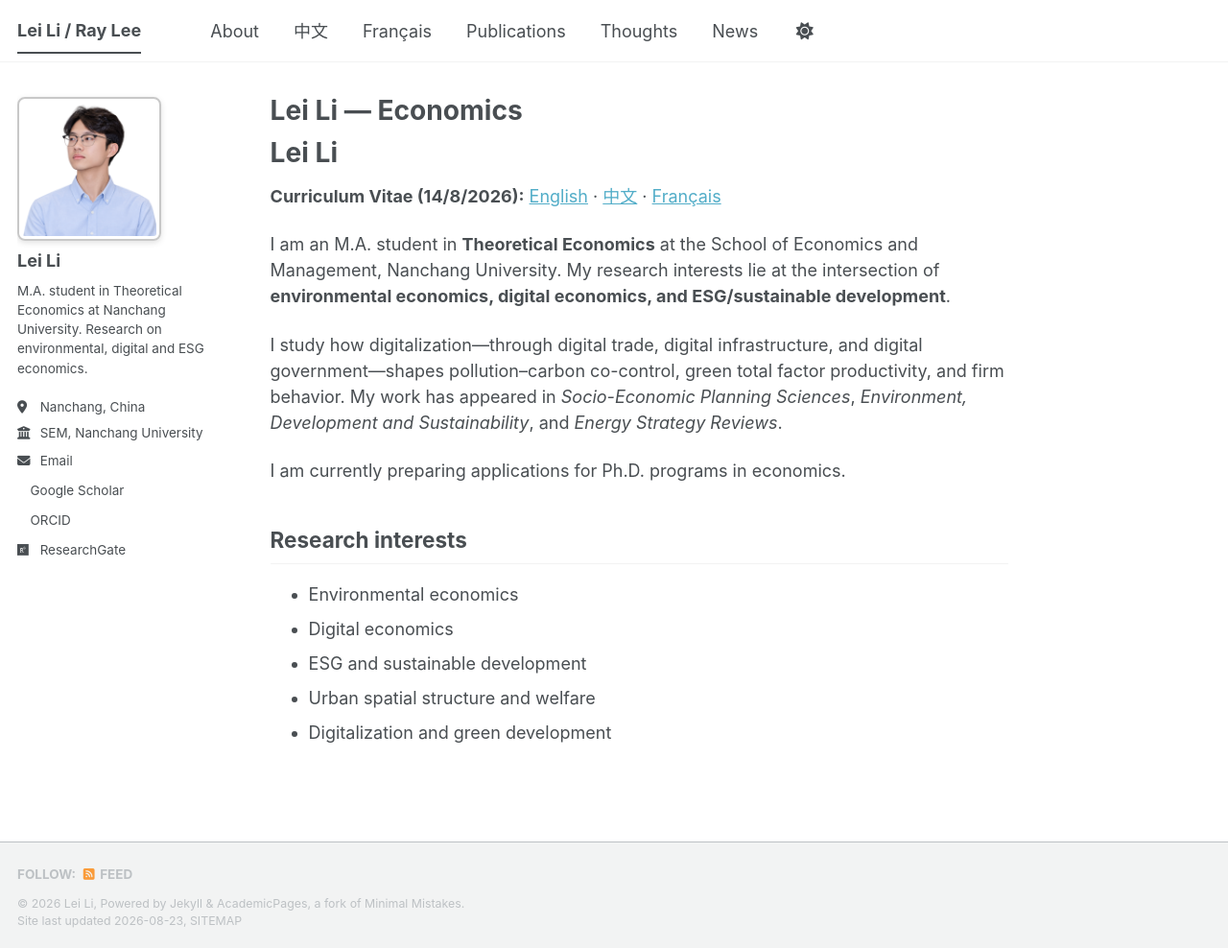
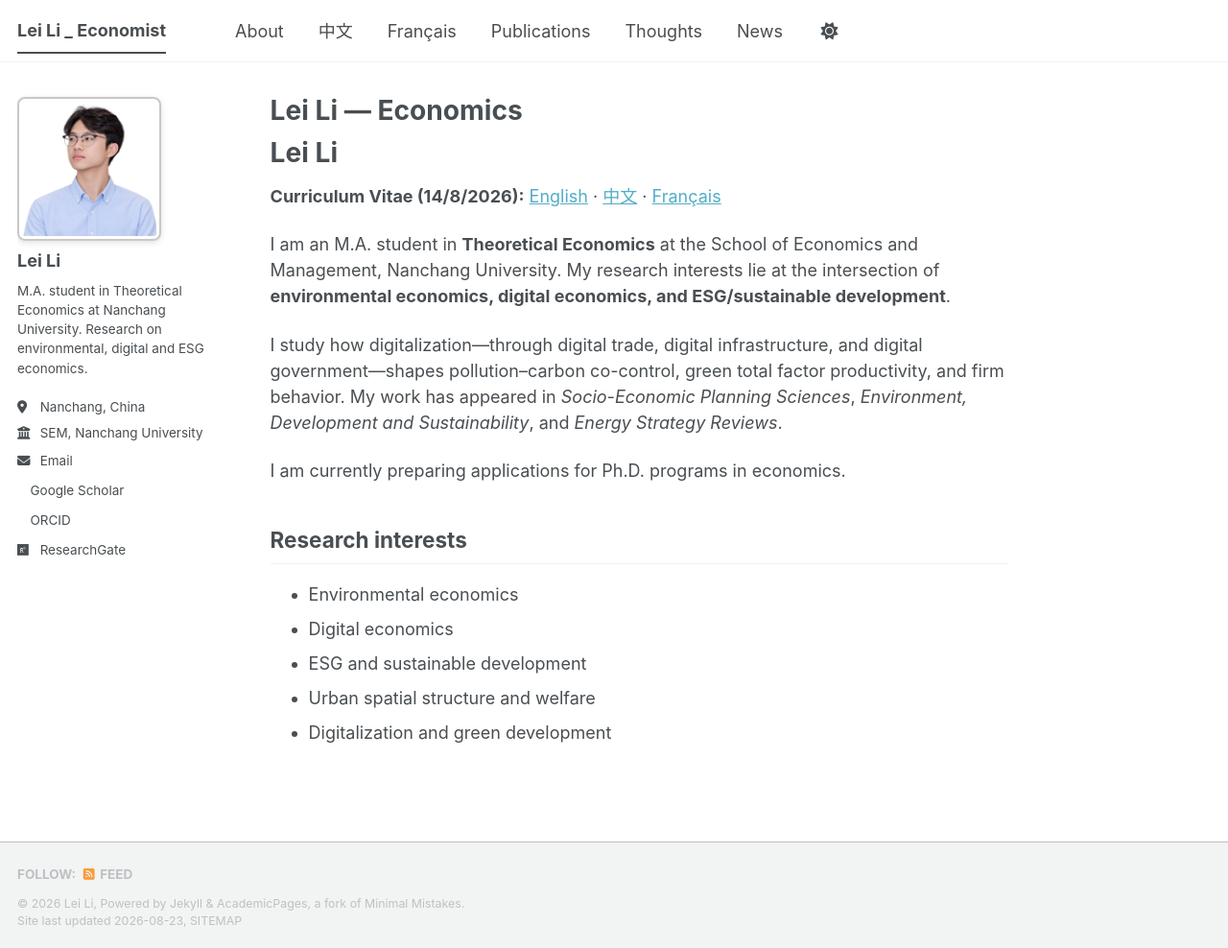
Before and after one commit to LeiLi-Econ/LeiLi-Econ.github.io, a Jekyll site: the page built from _pages/about.md, in a window 1280 px wide and 988 px high. Shown: the whole window at 96% size. Built offline with Jekyll 4.4.1, drawn with Linux system fonts in a browser that asks for light colours; a style sheet for code colours, icons or effects is not loaded.

Commit message:
Update site title to 'Lei Li _ Economist'

```diff
--- a/_config.yml
+++ b/_config.yml
@@ -9,7 +9,7 @@
 # Basic Site Settings
 locale                   : "en-US"
 site_theme               : "default" # The available themes options are "default", "air", "sunrise", "mint", "dirt" and "contrast"
-title                    : "Lei Li / Ray Lee"
+title                    : "Lei Li _ Economist"
 title_separator          : "-"
 name                     : &name "Lei Li"
 description              : &description "Lei Li — M.A. student in economics; environmental, digital and ESG economics."   # Update this with a general description of your site, this is the default if not overridden by a page
```
